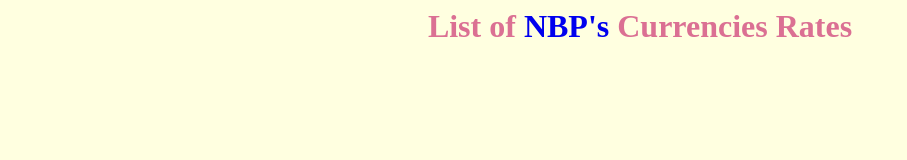
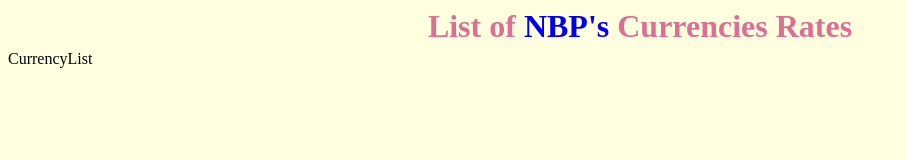
Before and after one commit to Michal-Radomski/NBP_api, a React (Create React App) app: page / in a window 1280 px wide. Shown: the top 160 px of the page, without its empty margins (0-907 px from the left). Built offline with nearby package versions, Linux system fonts and the light colour scheme; no server answers.

Commit message:
CurrencyList - initial commit

```diff
--- a/src/App.tsx
+++ b/src/App.tsx
@@ -4,6 +4,7 @@
 
 import "./App.scss";
 import {getCurrencies} from "./redux/actions";
+import CurrencyList from "./components/CurrencyList";
 
 const H1 = styled.h1`
   text-align: center;
@@ -37,6 +38,7 @@
           </a>{" "}
           Currencies Rates
         </H1>
+        <CurrencyList />
       </React.Fragment>
     );
   }
--- /dev/null
+++ b/src/components/CurrencyList.tsx
@@ -0,0 +1,11 @@
+import React from "react";
+import {useSelector} from "react-redux";
+
+const CurrencyList = (): JSX.Element => {
+  const currenciesList = useSelector((state: State) => state?.rates ?? "No Data") as State;
+
+  console.log("currenciesList:", currenciesList);
+  return <div>CurrencyList</div>;
+};
+
+export default CurrencyList;
--- a/src/redux/actions.ts
+++ b/src/redux/actions.ts
@@ -7,7 +7,7 @@
     .get("https://api.nbp.pl/api/exchangerates/tables/A")
     .then((response) => {
       const currencies = response.data[0].rates;
-      console.log({currencies});
+      // console.log({currencies});
       dispatch({type: GET_RATES, payload: currencies});
     })
     .catch((error) => {
```
